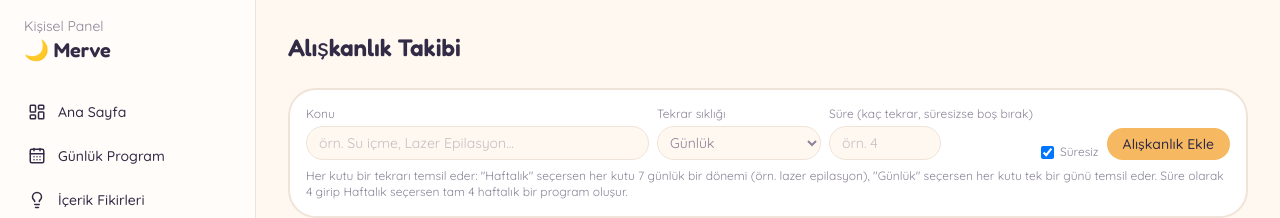
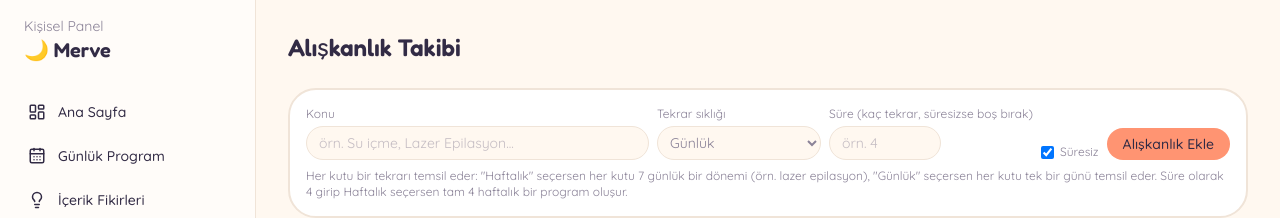
Before and after one commit to mervekokmenA/personelweb, a Next.js app: page /aliskanliklar in a window 1280 px wide. Shown: the top 218 px of the page. Built offline with nearby package versions, Linux system fonts and the light colour scheme; no server answers; the database is empty.

Commit message:
Sarı vurgu rengini mercan tonuna değiştir (arka planlarda sarı istenmiyordu)

```diff
--- a/src/app/globals.css
+++ b/src/app/globals.css
@@ -7,7 +7,7 @@
   --card-border: #f0e4d8;
   --accent-mint: #4fd1b8;
   --accent-pink: #ff8fab;
-  --accent-yellow: #f6b860;
+  --accent-yellow: #ff9472;
   --accent-blue: #6ec6ff;
   --accent-lilac: #b8a1f5;
   --muted: #8b8398;
```
